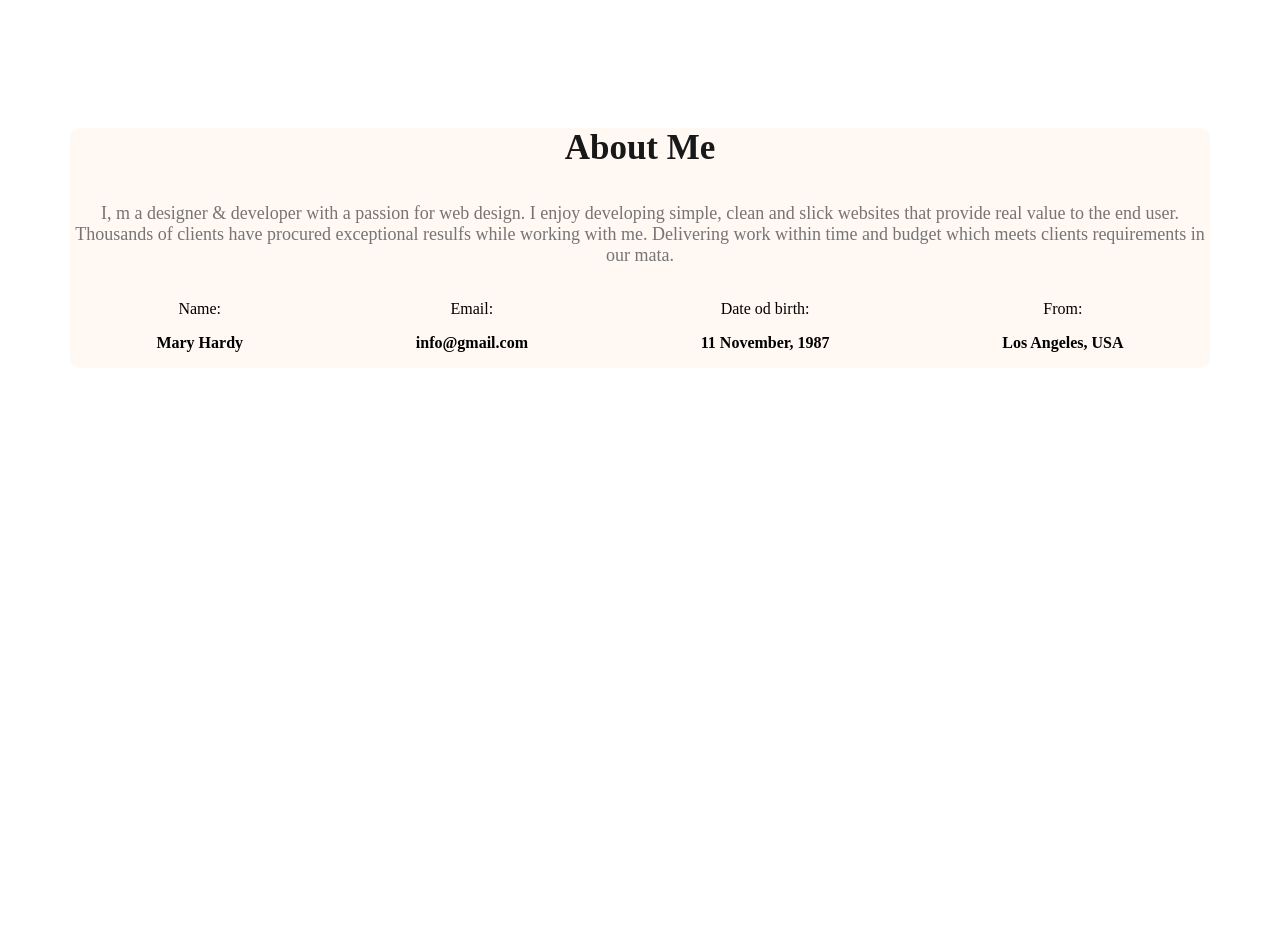
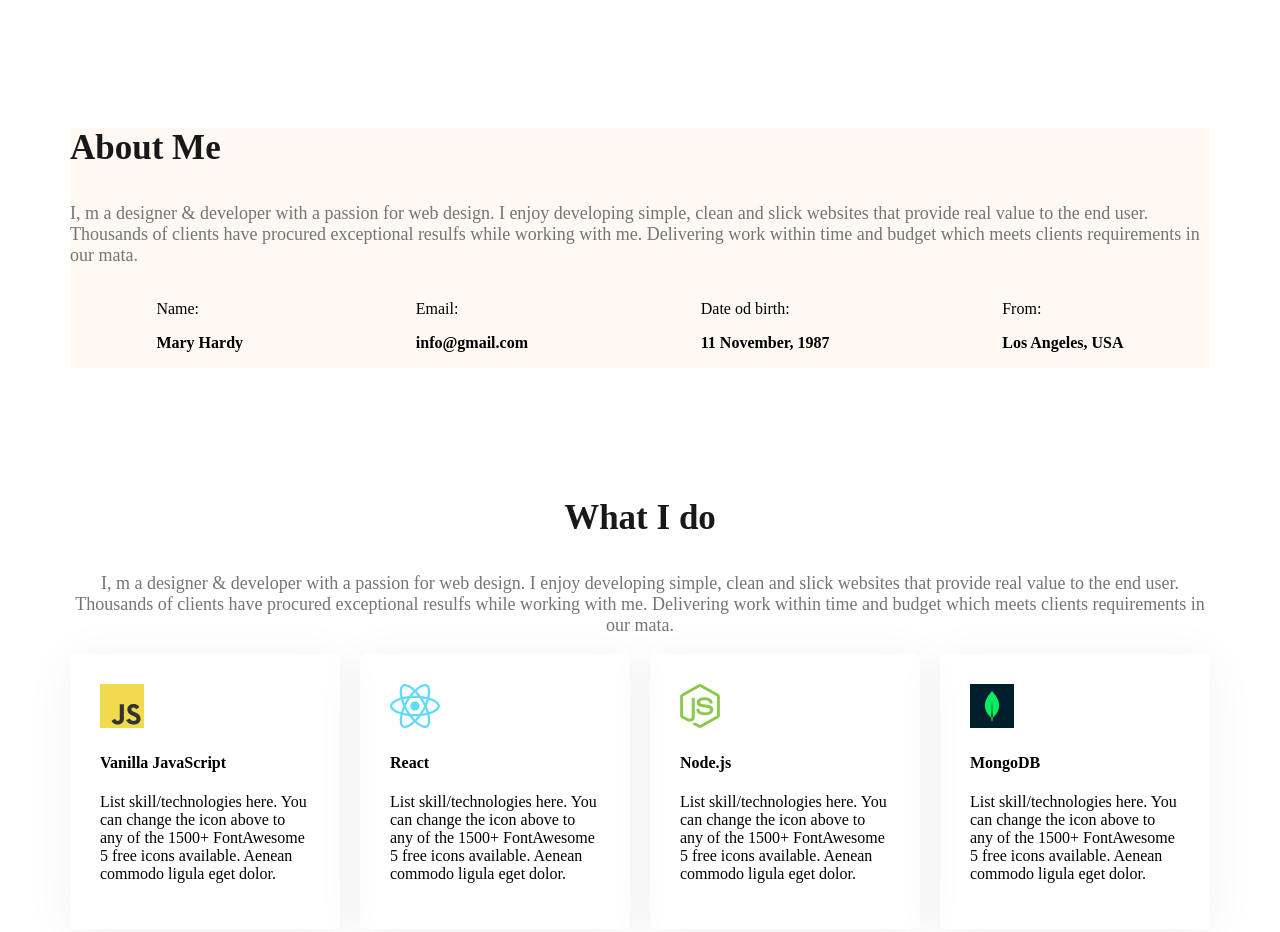
Before and after one commit to Shahariya-17/web-dev-portfolio, a plain HTML site: page index.html in a window 1280 px wide. Shown: the part 823-1755 px from the top of the page. Before the commit the page ends 1199 px from the top, so only its background shows below. Drawn offline with Linux system fonts and the light colour scheme.

Commit message:
addede box shadow

```diff
--- a/index.html
+++ b/index.html
@@ -61,6 +61,37 @@
 
            </div>
         </section>
+        <!--what i do section start-->
+        <section class="slils">
+            <h3 class="section-title text-center">What I do</h3>
+            <p class="section-description text-center">
+                I, m a designer & developer with a passion for web design. I enjoy developing simple, clean and slick websites that provide real value to the end user. Thousands of clients have procured exceptional resulfs while working with me. Delivering work within time and budget which meets clients requirements in our mata.</p>
+            <div class="skils-container">
+               <!-- .skill*4>img+h4.skill-title+p.skill-description-->
+                <div class="skill">
+                    <img src="images/icons/js.png" alt="">
+                    <h4 class="skill-title">Vanilla JavaScript</h4>
+                    <p class="skill-description">List skill/technologies here. You can change the icon above to any of the 1500+ FontAwesome 5 free icons available. Aenean commodo ligula eget dolor.</p>
+                </div>
+                <div class="skill">
+                    <img src="images/icons/react.png" alt="">
+                    <h4 class="skill-title">React</h4>
+                    <p class="skill-description">List skill/technologies here. You can change the icon above to any of the 1500+ FontAwesome 5 free icons available. Aenean commodo ligula eget dolor.</p>
+                </div>
+                <div class="skill">
+                    <img src="images/icons/nodejs.png" alt="">
+                    <h4 class="skill-title">Node.js</h4>
+                    <p class="skill-description">List skill/technologies here. You can change the icon above to any of the 1500+ FontAwesome 5 free icons available. Aenean commodo ligula eget dolor.</p>
+                </div>
+                <div class="skill">
+                    <img src="images/icons/mongo.png" alt="">
+                    <h4 class="skill-title">MongoDB</h4>
+                    <p class="skill-description">List skill/technologies here. You can change the icon above to any of the 1500+ FontAwesome 5 free icons available. Aenean commodo ligula eget dolor.</p>
+                </div>
+
+
+            </div>
+        </section>
     </main>
     <footer></footer>
 </body>
--- a/styles/portfolio.css
+++ b/styles/portfolio.css
@@ -76,6 +76,10 @@ nav li a {
     color: #757575;;
 }
 
+.text-center{
+    text-align: center;
+}
+
 /* banner styles*/
 
 .header{
@@ -108,11 +112,14 @@ main{
     margin: 0 auto;
 }
 
+main section{
+    margin-top: 130px;
+    margin-bottom: 130px;
 /*about styles*/
 .about{
     border-radius: 10px;
     pad: 130px 150px;text-align: center;
-    margin-top: 130px;
+
 }
 
 .about-items{
@@ -122,3 +129,16 @@ main{
 .item-description{
     font-weight: 600;
 }
+/*skill section styles*/
+
+.skils-container{
+    display: flex;
+    gap: 20px;
+}
+
+.skill{
+    padding: 30px;
+    border-radius: 5px;
+    box-shadow: 0px 6px 50px 0px rgba(0, 0, 0, 0.06);
+
+}
```
